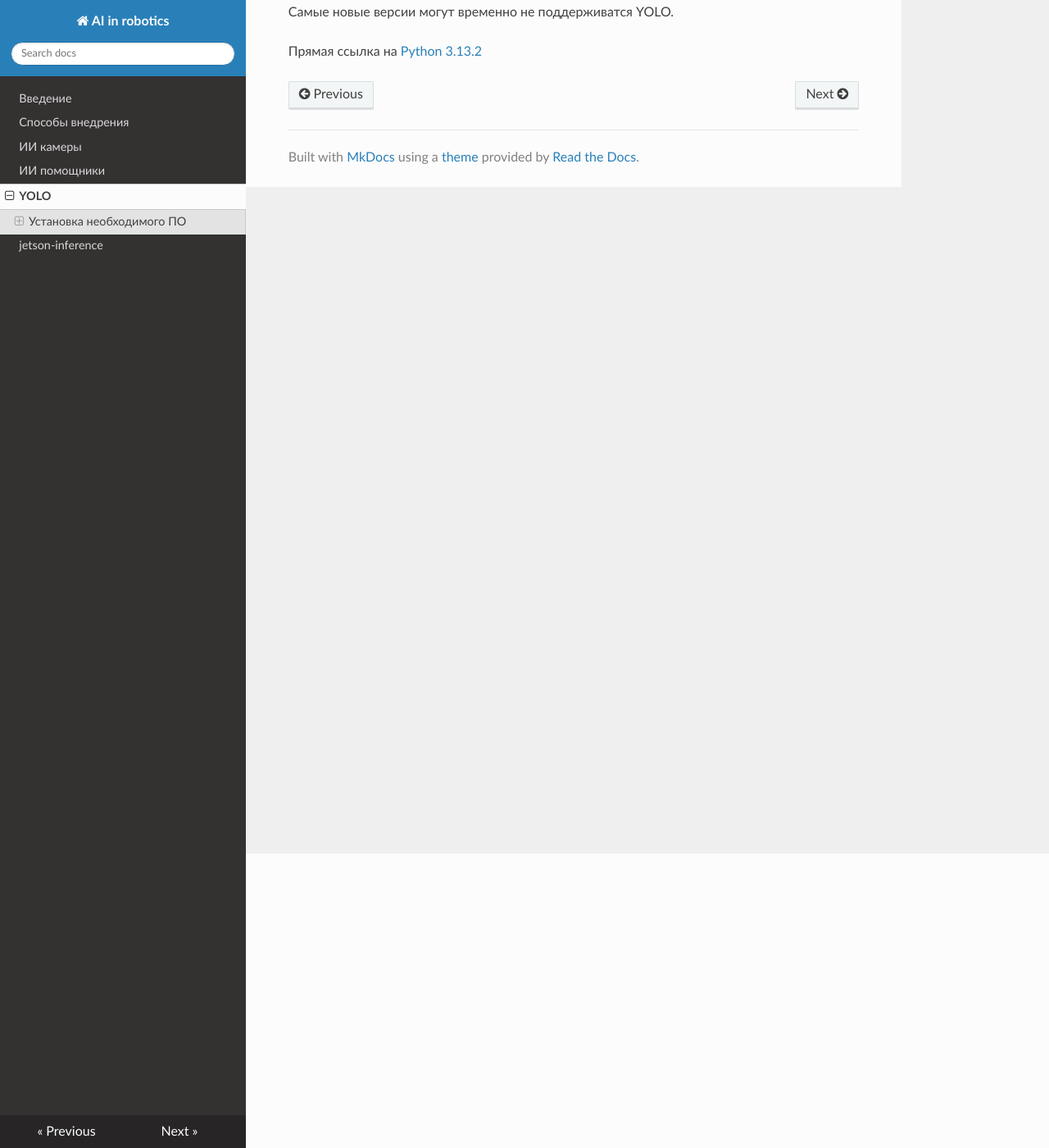
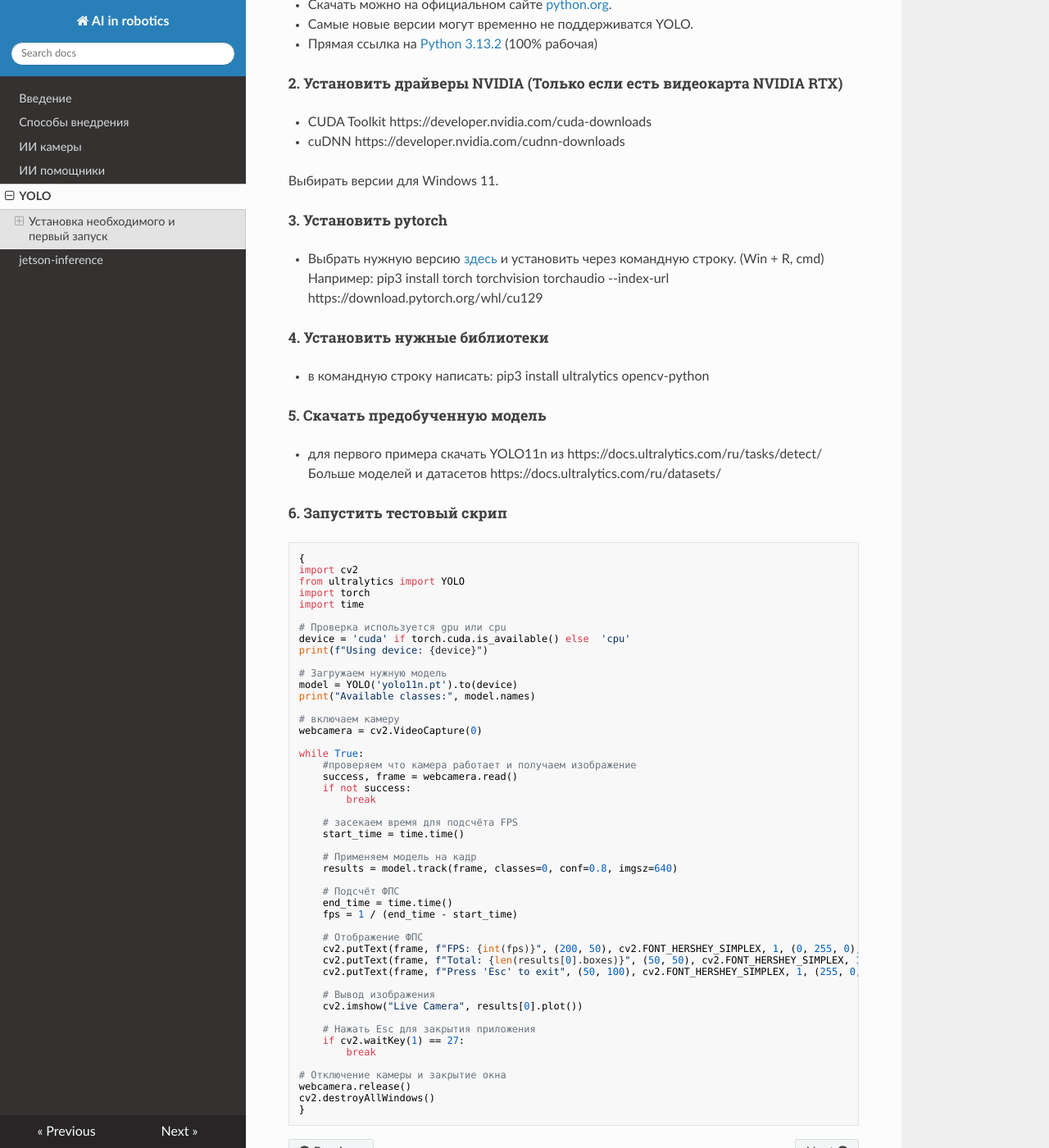
Before and after one commit to aztechell/AI-in-robotics, an MkDocs documentation site: the page built from docs/yolo.md, in a window 1280 px wide and 1400 px high, scrolled down 359 px. Shown: the whole window at 82% size. Built offline with MkDocs 1.6.1, drawn with Linux system fonts in a browser that asks for light colours; nearby versions of some CDN libraries; some of the changed text lies outside the part shown.

Commit message:
adding info

````diff
--- a/docs/yolo.md
+++ b/docs/yolo.md
@@ -1,10 +1,80 @@
 # Использование Ultralytics YOLO
-Официальная страница [Ultralytics YOLO.](https://docs.ultralytics.com/ru/)
-## Установка необходимого ПО
-### 1. Python 3.10 и выше
+Ultralytics YOLO — это открытая библиотека на Python для обучения и применения моделей YOLO предназначенных для задач компьютерного зрения: обнаружение объектов, сегментация, классификация.
+Официальный сайт [Ultralytics YOLO.](https://docs.ultralytics.com/ru/)
 
-На официальном сайте [python.org](https://www.python.org/downloads/windows/).
+### Установка необходимого и первый запуск
+##### 1. Python 3.10 и выше
+- Скачать можно на официальном сайте [python.org](https://www.python.org/downloads/windows/).
+- Самые новые версии могут временно не поддерживатся YOLO.
+- Прямая ссылка на [Python 3.13.2](https://www.python.org/ftp/python/3.13.2/python-3.13.2-amd64.exe) (100% рабочая)
 
-Самые новые версии могут временно не поддерживатся YOLO.
+##### 2. Установить драйверы NVIDIA (Только если есть видеокарта NVIDIA RTX)
 
-Прямая ссылка на [Python 3.13.2](https://www.python.org/ftp/python/3.13.2/python-3.13.2-amd64.exe)
+- CUDA Toolkit https://developer.nvidia.com/cuda-downloads
+-  cuDNN https://developer.nvidia.com/cudnn-downloads
+
+Выбирать версии для Windows 11.
+
+##### 3. Установить pytorch
+- Выбрать нужную версию [здесь](https://pytorch.org/get-started/locally/) и установить через командную строку. (Win + R, cmd)
+Например: pip3 install torch torchvision torchaudio --index-url https://download.pytorch.org/whl/cu129
+
+##### 4. Установить нужные библиотеки
+- в командную строку написать: pip3 install ultralytics opencv-python
+
+##### 5. Скачать предобученную модель
+- для первого примера скачать YOLO11n из https://docs.ultralytics.com/ru/tasks/detect/
+Больше моделей и датасетов https://docs.ultralytics.com/ru/datasets/
+
+##### 6. Запустить тестовый скрип
+```
+{
+import cv2
+from ultralytics import YOLO
+import torch
+import time
+
+# Проверка используется gpu или cpu
+device = 'cuda' if torch.cuda.is_available() else  'cpu'
+print(f"Using device: {device}")
+
+# Загружаем нужную модель
+model = YOLO('yolo11n.pt').to(device)
+print("Available classes:", model.names)
+
+# включаем камеру
+webcamera = cv2.VideoCapture(0)
+
+while True:
+    #проверяем что камера работает и получаем изображение
+    success, frame = webcamera.read()
+    if not success:
+        break
+
+    # засекаем время для подсчёта FPS
+    start_time = time.time()
+
+    # Применяем модель на кадр
+    results = model.track(frame, classes=0, conf=0.8, imgsz=640)
+
+    # Подсчёт ФПС
+    end_time = time.time()
+    fps = 1 / (end_time - start_time)
+
+    # Отображение ФПС
+    cv2.putText(frame, f"FPS: {int(fps)}", (200, 50), cv2.FONT_HERSHEY_SIMPLEX, 1, (0, 255, 0), 2, cv2.LINE_AA)
+    cv2.putText(frame, f"Total: {len(results[0].boxes)}", (50, 50), cv2.FONT_HERSHEY_SIMPLEX, 1, (0, 0, 255), 2, cv2.LINE_AA)
+    cv2.putText(frame, f"Press 'Esc' to exit", (50, 100), cv2.FONT_HERSHEY_SIMPLEX, 1, (255, 0, 0), 2, cv2.LINE_AA)
+
+    # Вывод изображения
+    cv2.imshow("Live Camera", results[0].plot())
+
+    # Нажать Esc для закрытия приложения
+    if cv2.waitKey(1) == 27:
+        break
+
+# Отключение камеры и закрытие окна
+webcamera.release()
+cv2.destroyAllWindows()
+}
+```
````
Also changed, not shown: docs/index.md (+2 -0 lines).
